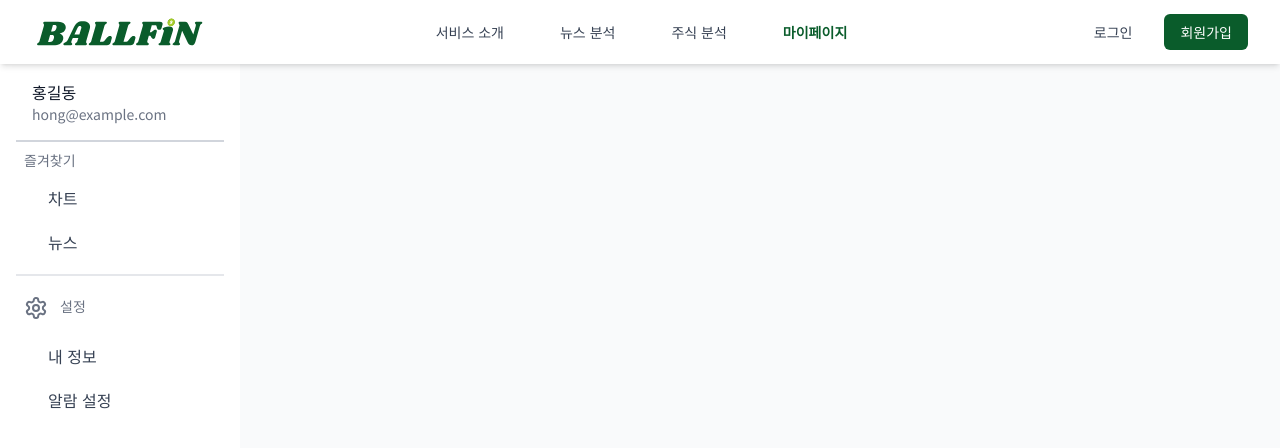
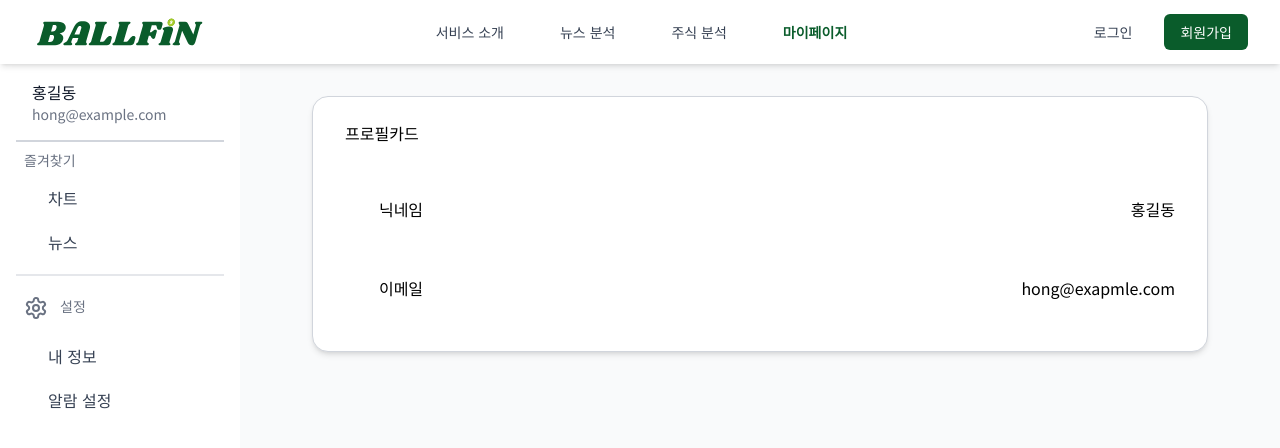
Before and after one commit to BALLFiN/BALLFiN-FE, a React (Vite) app: page /mypage in a window 1280 px wide. Shown: the top 448 px of the page. Built offline with nearby package versions, Linux system fonts and the light colour scheme; a web font is replaced by a local one.

Commit message:
🎨 : main-ProfileCard 생성

```diff
--- /dev/null
+++ b/src/components/auth/myPage/main/ProfileCard.tsx
@@ -0,0 +1,29 @@
+export default function ProfileCard() {
+  return (
+    <div className="w-full  h-screen flex flex-col items-center py-8 ">
+      <div className="w-4xl h-64  border border-gray-300  rounded-2xl shadow-md bg-white ">
+        <div className="py-6 px-8 h-full w-full flex-col  flex ">
+          <div className="flex justify-start h-16">
+            <div></div>
+            <p>프로필카드</p>
+            {/* h1 사이즈 추가해야될듯 안먹네 */}
+          </div>
+          <div className="flex  flex-col justify-around h-full w-full">
+            <div className="flex justify-between">
+              <div className="w-28 text-center">
+                <h3>닉네임</h3>
+              </div>
+              <div> 홍길동</div>
+            </div>
+            <div className="flex justify-between">
+              <div className="w-28 text-center">
+                <h3>이메일</h3>
+              </div>
+              <div> hong@exapmle.com</div>
+            </div>
+          </div>
+        </div>
+      </div>
+    </div>
+  );
+}
--- a/src/pages/myPage/index.tsx
+++ b/src/pages/myPage/index.tsx
@@ -1,3 +1,13 @@
+import ProfileCard from '@/components/auth/myPage/main/ProfileCard';
+
 export default function MyPage() {
-  return <div className="min-h-screen bg-gray-50"></div>;
+  return (
+    <div className="grid grid-cols-1 gap-4">
+      <ProfileCard /> {/* 전체 너비 */}
+      <div className="grid grid-cols-1 md:grid-cols-2 gap-4">
+        {/* <FavoriteCharts />
+        <FavoriteNews /> */}
+      </div>
+    </div>
+  );
 }
--- a/src/pages/myPage/profile.tsx
+++ b/src/pages/myPage/profile.tsx
@@ -1,29 +1,3 @@
 export default function ProfilePage() {
-  return (
-    <div className="w-full  h-screen flex flex-col items-center py-8 ">
-      <div className="w-4xl h-64  border border-gray-300  rounded-2xl shadow-md bg-white ">
-        <div className="py-6 px-8 h-full w-full flex-col  flex ">
-          <div className="flex justify-start h-16">
-            <div></div>
-            <p>프로필카드</p>
-            {/* h1 사이즈 추가해야될듯 안먹네 */}
-          </div>
-          <div className="flex  flex-col justify-around h-full w-full">
-            <div className="flex justify-between">
-              <div className="w-28 text-center">
-                <h3>닉네임</h3>
-              </div>
-              <div> 홍길동</div>
-            </div>
-            <div className="flex justify-between">
-              <div className="w-28 text-center">
-                <h3>이메일</h3>
-              </div>
-              <div> hong@exapmle.com</div>
-            </div>
-          </div>
-        </div>
-      </div>
-    </div>
-  );
+  return;
 }
```
